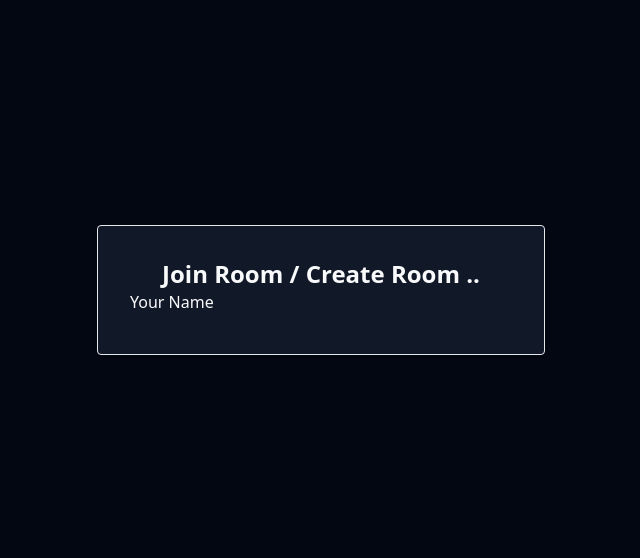
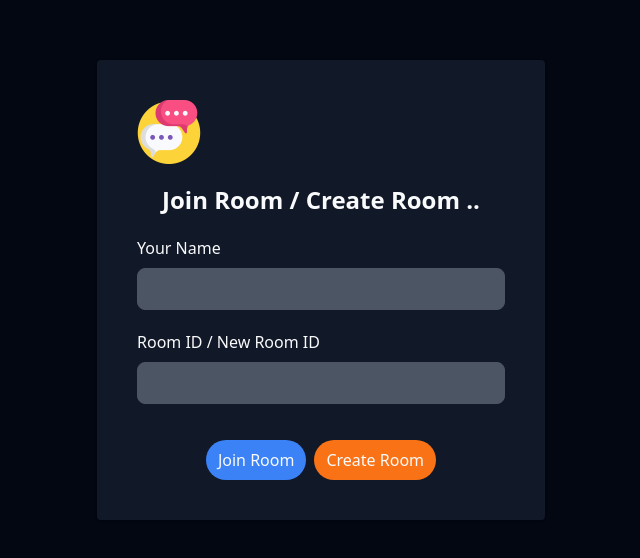
Before and after one commit to margub9363/ChatApplication_SpringBoot_React_WebSocket, a React (Vite) app in the folder chat-app-frontend/chat-app-react/: page / in a window 1280 px wide. Shown: the part 110-668 px from the top of the page, without its empty margins (319-959 px from the left). Built offline with nearby package versions, Linux system fonts and the light colour scheme.

Commit message:
till 36:29

```diff
--- a/chat-app-frontend/chat-app-react/src/components/JoinCreateChat.jsx
+++ b/chat-app-frontend/chat-app-react/src/components/JoinCreateChat.jsx
@@ -1,16 +1,43 @@
 import React from "react";
+import chatIcon from "../assets/chat.png";
 
 const JoinCreateChat = () => {
   return (
     <div className="min-h-screen flex items-center justify-center">
-      <div className="border p-8 w-full flex flex-col max-w-md rounded dark:bg-gray-900 shadow">
+      <div className="p-10 dark:border-gray-700 w-full flex flex-col gap-5 max-w-md rounded dark:bg-gray-900 shadow">
+        <div>
+          <img src={chatIcon} className="w-16" />
+        </div>
         <h1 className="text-2xl font-semibold text-center">
           Join Room / Create Room ..
         </h1>
         <div className="">
-          <label htmlFor="" className="block font-medium mb-2">
+          <label htmlFor="name" className="block font-medium mb-2">
             Your Name
           </label>
+          <input
+            type="text"
+            id="name"
+            className="w-full dark:bg-gray-600 px-4 py-2 border dark:border-gray-600 rounded-lg focus:outline-none focus:ring-2 focus:ring-blue-500"
+          />
+        </div>
+        <div className="">
+          <label htmlFor="name" className="block font-medium mb-2">
+            Room ID / New Room ID
+          </label>
+          <input
+            type="text"
+            id="name"
+            className="w-full dark:bg-gray-600 px-4 py-2 border dark:border-gray-600 rounded-lg focus:outline-none focus:ring-2 focus:ring-blue-500"
+          />
+        </div>
+        <div className="flex justify-center gap-2 mt-4">
+          <button className="px-3 py-2 dark:bg-blue-500 hover:dark:bg-blue-800 rounded-full">
+            Join Room
+          </button>
+          <button className="px-3 py-2 dark:bg-orange-500 hover:dark:bg-orange-800 rounded-full">
+            Create Room
+          </button>
         </div>
       </div>
     </div>
```
Also changed, not shown: chat-app-frontend/chat-app-react/src/assets/chat.png (added).
